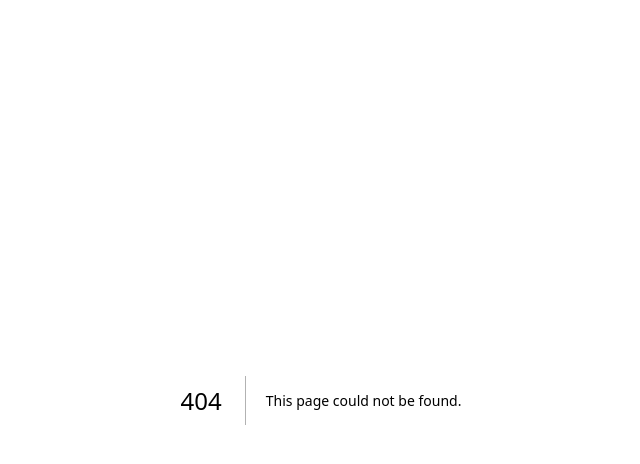
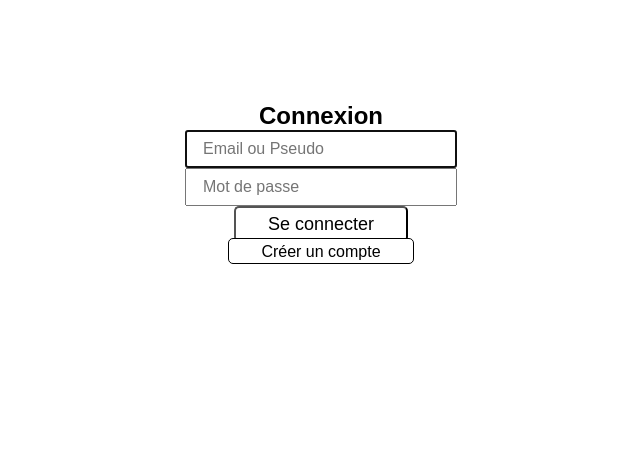
Before and after one commit to LesSoinsDeMonsieur/monsieurABarbe, a Next.js app in the folder monsieurABarbeFront/: page /login in a window 1280 px wide. Before the commit this address had no page. Shown: the top 464 px of the page, without its empty margins (319-959 px from the left). Built offline with nearby package versions, Linux system fonts and the light colour scheme.

Commit message:
feat: css basic login page

```diff
--- a/monsieurABarbeFront/src/app/globals.css
+++ b/monsieurABarbeFront/src/app/globals.css
@@ -1,24 +1,11 @@
-:root {
-  --background: #ffffff;
-  --foreground: #171717;
-}
-
-@media (prefers-color-scheme: dark) {
-  :root {
-    --background: #0a0a0a;
-    --foreground: #ededed;
-  }
-}
-
 html,
 body {
   max-width: 100vw;
   overflow-x: hidden;
+  height: 100vh;
 }
 
 body {
-  color: var(--foreground);
-  background: var(--background);
   font-family: Arial, Helvetica, sans-serif;
   -webkit-font-smoothing: antialiased;
   -moz-osx-font-smoothing: grayscale;
@@ -34,9 +21,3 @@ a {
   color: inherit;
   text-decoration: none;
 }
-
-@media (prefers-color-scheme: dark) {
-  html {
-    color-scheme: dark;
-  }
-}
--- /dev/null
+++ b/monsieurABarbeFront/src/app/login/FormLogin.tsx
@@ -0,0 +1,70 @@
+"use client";
+
+// import { redirect } from "next/navigation";
+import { useState } from "react";
+import styles from "./login.module.css";
+
+export default function FormLogin() {
+  const [username, setUserName] = useState<string>("");
+  const [password, setPassword] = useState<string>("");
+  const [errorMessage, setErrorMessage] = useState<string>("");
+  //   const { submitLogin } = useAuth();
+  const submit = async () => {
+    if (username && password) {
+      //   const status = await submitLogin({ username, password });
+      //   if (status != AuthStatus.OK) {
+      //     setErrorMessage(authStatusToString(status));
+      //     return;
+      //   }
+    } else {
+      setErrorMessage("Veuillez remplir tous les champs");
+      return;
+    }
+    // redirect("/");
+  };
+  return (
+    <form
+      onSubmit={(e) => {
+        e.preventDefault();
+        submit();
+      }}
+      action={""}
+      className={styles.formLogin}
+    >
+      <div className="">
+        <input
+          type="text"
+          className={styles.formInputLogin}
+          placeholder="Email ou Pseudo"
+          value={username}
+          onChange={(e) => setUserName(e.target.value)}
+          autoFocus
+          required
+        />
+      </div>
+
+      <div className="">
+        <input
+          type="password"
+          className={styles.formInputLogin}
+          placeholder="Mot de passe"
+          value={password}
+          onChange={(e) => setPassword(e.target.value)}
+          required
+        />
+      </div>
+
+      {errorMessage && <div className="">{errorMessage}</div>}
+
+      <button type="submit" className={styles.formButtonLogin}>
+        Se connecter
+      </button>
+
+      <div className="">
+        <a href="/signin" className={styles.formAuthMethod}>
+          Créer un compte
+        </a>
+      </div>
+    </form>
+  );
+}
--- /dev/null
+++ b/monsieurABarbeFront/src/app/login/login.module.css
@@ -0,0 +1,40 @@
+.loginBody {
+  justify-content: center;
+  align-items: center;
+  display: flex;
+  margin-top: 8%;
+  flex-direction: column;
+  gap: 50;
+}
+
+.formLogin {
+  display: flex;
+  gap: 30;
+  flex-direction: column;
+  align-items: center;
+}
+
+.formInputLogin {
+  color: #333;
+  padding: 0.5rem 1rem;
+  width: 17em;
+  font-size: medium;
+}
+
+.formButtonLogin {
+  background-color: white;
+  padding: 2% 2rem;
+  border-radius: 5px;
+  font-size: large;
+}
+.formButtonLogin:hover {
+  cursor: pointer;
+}
+
+.formAuthMethod {
+  background-color: white;
+  padding: 2% 2rem;
+  border-radius: 5px;
+  font-size: medium;
+  border: solid 1px;
+}
--- /dev/null
+++ b/monsieurABarbeFront/src/app/login/page.tsx
@@ -0,0 +1,11 @@
+import styles from "./login.module.css";
+import FormLogin from "./FormLogin";
+
+export default function Page() {
+  return (
+    <div className={styles.loginBody}>
+      <h2 className="">Connexion</h2>
+      <FormLogin />
+    </div>
+  );
+}
```
Also changed, not shown: monsieurABarbeFront/package.json (+5 -5 lines), 2 other files (tests, documents, lock files or other folders).
